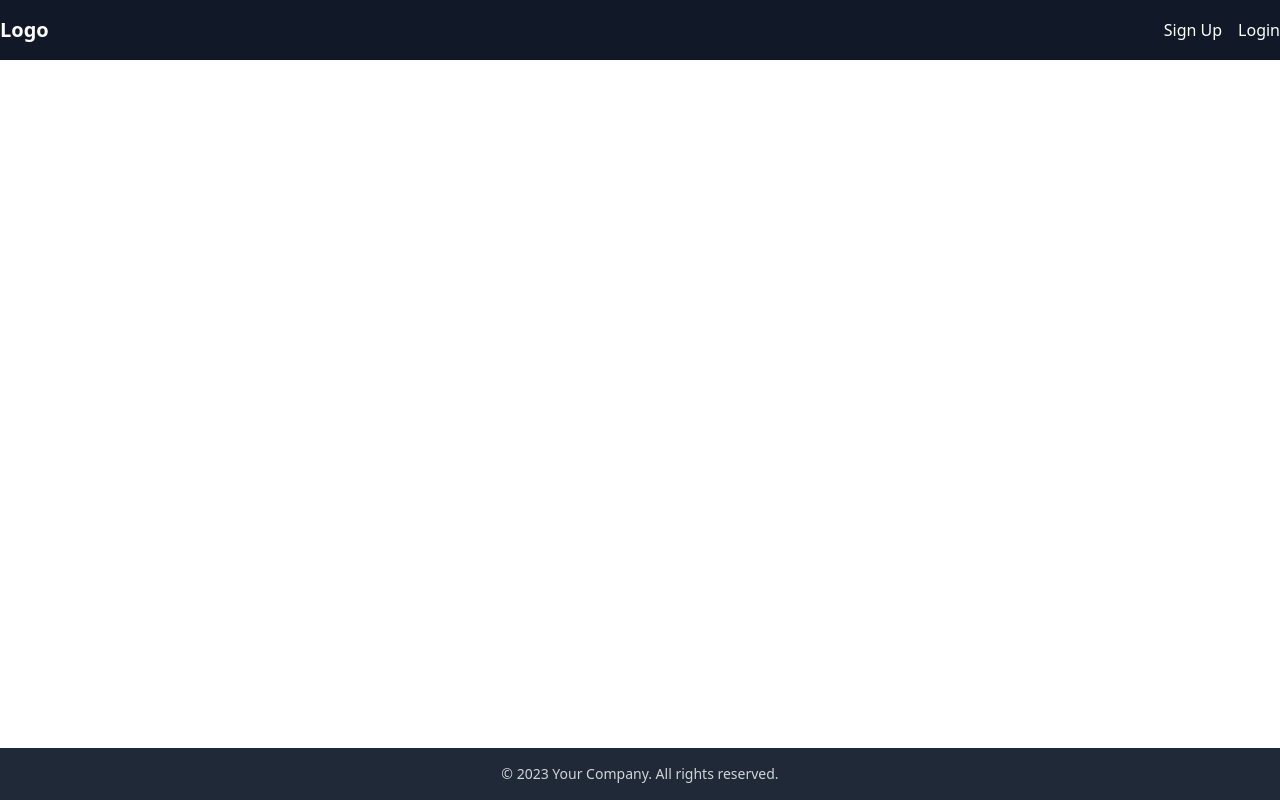
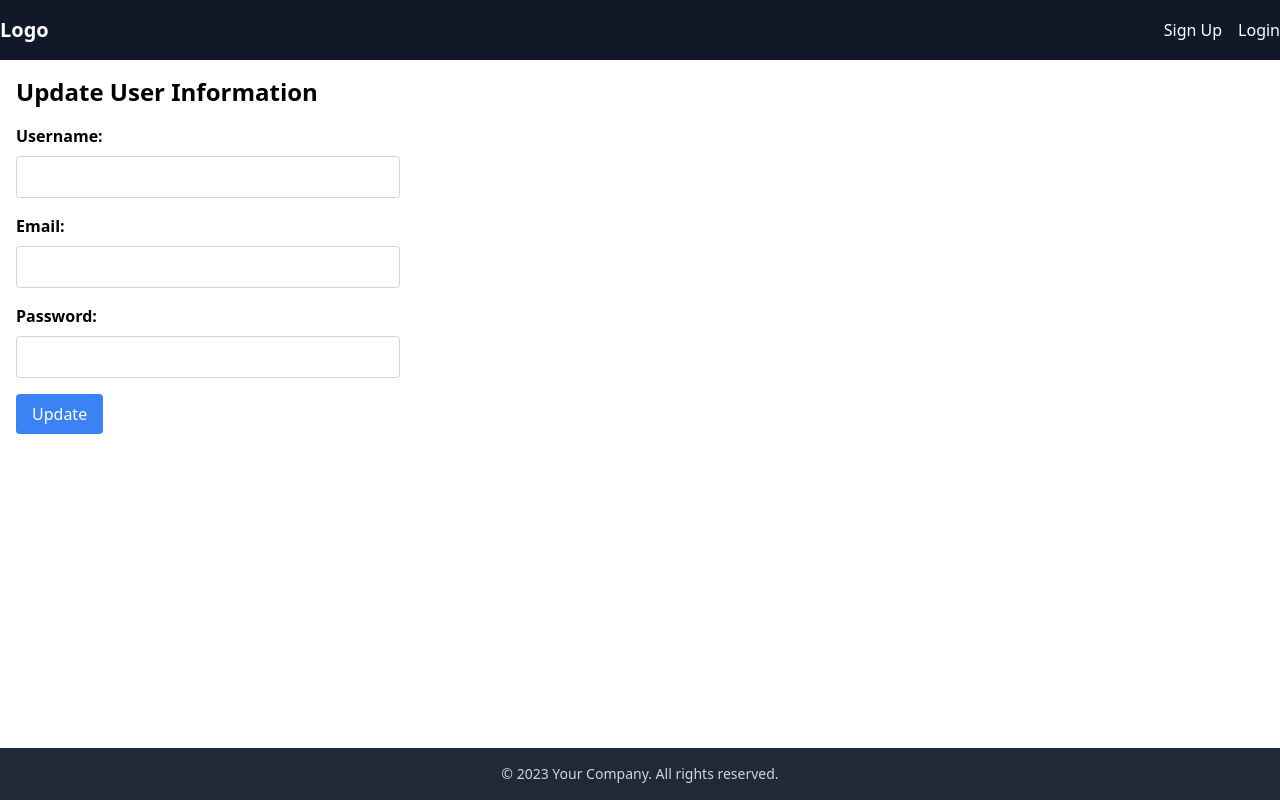
Before and after one commit to bebossi/blog-client-typescript, a React (Vite) app: page /updateUser in a window 1280 px wide. Built offline with nearby package versions, Linux system fonts and the light colour scheme; no server answers.

Commit message:
uploading update user, and add followers and following in the user profile

```diff
--- a/src/App.tsx
+++ b/src/App.tsx
@@ -8,7 +8,7 @@ import CurrentUserProfile from "./Pages/CurrentUserProfile"
 import { AuthContextComponent } from "./Components/authContextComponents"
 import UserProfile from "./Pages/UserProfile"
 import CreatePost from "./Pages/CreatePost"
-import PostPage from "./Pages/PostPage"
+import UpdateUser from "./Pages/UpdateUser"
 
 
 function App() {
@@ -26,7 +26,7 @@ function App() {
     <Route path="/profile" element={<CurrentUserProfile/>} />
     <Route path="/userProfile/:userId" element={<UserProfile/>} />
     <Route path="/createPost" element={<CreatePost/>} />
-    <Route path="/post/:postId" element={<PostPage/>} />
+    <Route path="/updateUser" element={<UpdateUser/>} />
     </Routes>
     </div>
     <Footer />
--- a/src/Pages/CurrentUserProfile.tsx
+++ b/src/Pages/CurrentUserProfile.tsx
@@ -1,25 +1,43 @@
 import {useEffect, useState} from "react"
 import { api } from "../api"
 import {  User } from "../interfaces"
+import { Link } from "react-router-dom"
 
 function CurrentUserProfile() {
 
     const [user, setUser] = useState<User>()
+    const [followingsCount, setFollowingsCount] = useState(0);
+    const [followers, setFollowers] = useState(0)
+
 
     useEffect(() => {
         async function fetchPosts() {
             const response = await api.get("/profilePost")
 
             setUser(response.data)
+            setFollowingsCount(response.data.followings.length)
+            setFollowers(response.data.followers.length)
           }
         fetchPosts()
     }, [])
 
   return (
-    <div>
 
       <div className="container mx-auto p-4">
-      <h1 className="text-3xl font-bold mb-2">User: {user?.userName}</h1>
+        <div className="flex justify-between items-center mb-4">
+          <h1 className="text-3xl font-bold">User: {user?.userName}</h1>
+          <h2 className="text-xl mb-2">Following: {followers}</h2>
+          <h2 className="text-xl mb-2">Followers: {followingsCount}</h2>
+
+          <div>
+            <Link to="/createPost" className="btn btn-blue mr-10">
+              Create Post
+            </Link>
+            <Link to="/updateUser" className="btn btn-blue">
+              Update User
+            </Link>
+          </div>
+        </div>
         <h2 className="text-xl mb-4">Email: {user?.email}</h2>
 
         <h3 className="text-2xl font-bold mb-2">Posts:</h3>
@@ -29,12 +47,12 @@ function CurrentUserProfile() {
 
             <h5 className="text-lg font-semibold mt-4 mb-2">Comments:</h5>
             {post.comments.map((comment) => (
-            <p key={comment.id}> {comment.userId.userName}:{comment.comment}</p>
+              <p key={comment.id}>
+                {comment.userId.userName}: {comment.comment}
+              </p>
             ))}
           </div>
         ))}
-    </div>
-
       </div>
   )
 }
--- a/src/Pages/PostPage.tsx
+++ /dev/null
@@ -1,11 +0,0 @@
-import React from 'react'
-
-function PostPage() {
-  return (
-    <div>
-
-    </div>
-  )
-}
-
-export default PostPage
--- /dev/null
+++ b/src/Pages/UpdateUser.tsx
@@ -0,0 +1,100 @@
+import { useState, SyntheticEvent, useEffect } from 'react';
+import { api } from "../api"
+import { useNavigate } from "react-router-dom"
+
+
+
+const UpdateUser = () => {
+  const navigate = useNavigate()
+  const [user, setUser] = useState({userName: "", email: "", password: ""})
+
+  useEffect(() => {
+    async function fetchUser(){
+      const response = await api.get("/profilePost")
+
+      setUser(response.data)
+    }
+    fetchUser()
+  }, [])
+
+  function handleChange(e: React.ChangeEvent<HTMLInputElement>){
+    setUser({...user, [e.target.name]: e.target.value})
+  }
+
+  async function handleSubmit(e: SyntheticEvent){
+    try{
+      e.preventDefault()
+
+      await api.put("/updateUser", {
+        ...user
+      })
+      navigate("/")
+
+    } catch(err){
+      console.log(err)
+    }
+  }
+
+
+  return (
+    <div className="container mx-auto p-4">
+      <h1 className="text-2xl font-bold mb-4">Update User Information</h1>
+
+      <form onSubmit={handleSubmit} className="max-w-sm">
+        <div className="mb-4">
+          <label htmlFor="userName" className="block font-bold mb-2">
+            Username:
+          </label>
+          <input
+            type="text"
+            id="userName"
+            name="userName"
+            value={user.userName}
+            onChange={handleChange}
+            required
+            className="w-full px-3 py-2 border border-gray-300 rounded focus:outline-none focus:border-blue-500"
+          />
+        </div>
+
+        <div className="mb-4">
+          <label htmlFor="email" className="block font-bold mb-2">
+            Email:
+          </label>
+          <input
+            type="email"
+            id="email"
+            name="email"
+            value={user.email}
+            onChange={handleChange}
+            required
+            className="w-full px-3 py-2 border border-gray-300 rounded focus:outline-none focus:border-blue-500"
+          />
+        </div>
+
+        <div className="mb-4">
+          <label htmlFor="password" className="block font-bold mb-2">
+            Password:
+          </label>
+          <input
+            type="password"
+            id="password"
+            name="password"
+            value={user.password}
+            onChange={handleChange}
+            required
+            className="w-full px-3 py-2 border border-gray-300 rounded focus:outline-none focus:border-blue-500"
+          />
+        </div>
+
+        <button
+          type="submit"
+          className="bg-blue-500 text-white px-4 py-2 rounded hover:bg-blue-600"
+        >
+          Update
+        </button>
+      </form>
+    </div>
+  );
+};
+
+export default UpdateUser;
```
Lines whose indentation alone changed are shown as unchanged.
